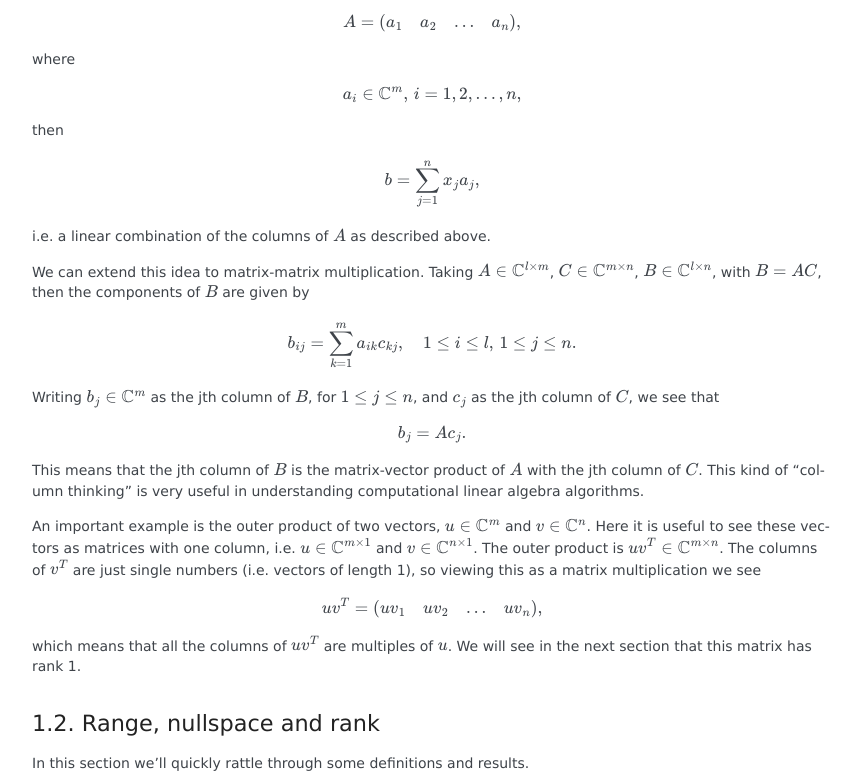
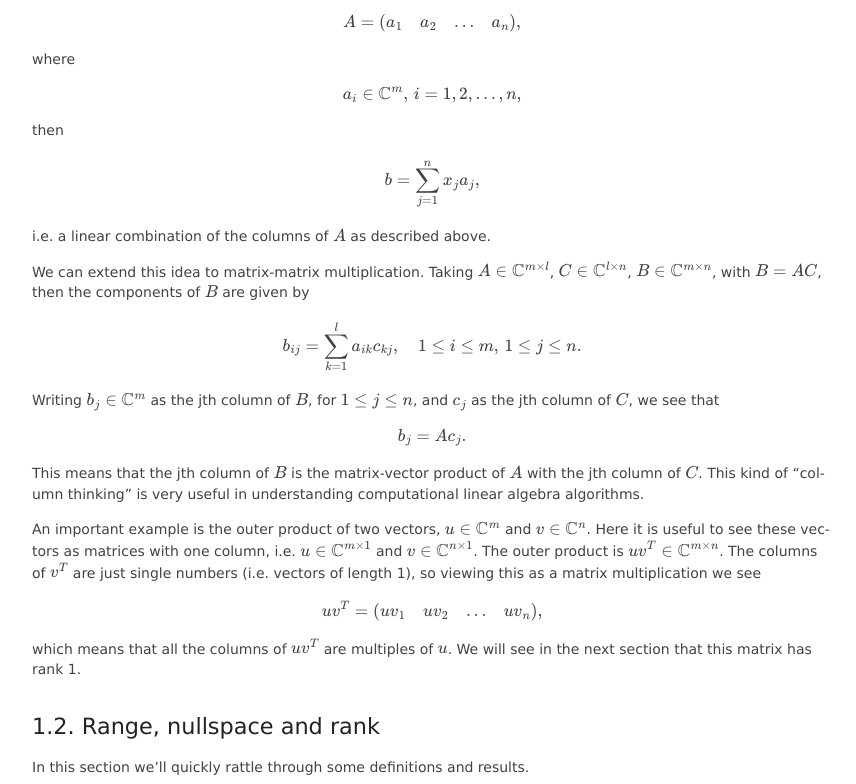
Before and after one commit to comp-lin-alg/comp-lin-alg-course, a Sphinx documentation site: the page built from doc/source/L1_preliminaries.rst, in a window 1280 px wide and 900 px high, scrolled down 1154 px, cut to the strip 0-784 px from the top of the window. Shown: the whole strip, without its empty margins (163-1019 px from the left). Built offline with Sphinx 7.4.7, drawn with Linux system fonts in a browser that asks for light colours; pages that are not in the unit, such as notebooks, are missing from menus.

Commit message:
fix link

```diff
--- a/doc/source/L1_preliminaries.rst
+++ b/doc/source/L1_preliminaries.rst
@@ -88,13 +88,13 @@ then
 i.e. a linear combination of the columns of `A` as described above.
 
 We can extend this idea to matrix-matrix multiplication. Taking
-`A\in \mathbb{C}^{l\times m}`, `C\in \mathbb{C}^{m\times n}`,
-`B\in \mathbb{C}^{l\times n}`, with `B=AC`, then the components of
+`A\in \mathbb{C}^{m\times l}`, `C\in \mathbb{C}^{l\times n}`,
+`B\in \mathbb{C}^{m\times n}`, with `B=AC`, then the components of
 `B` are given by
 
    .. math::
 
-      b_{ij} = \sum_{k=1}^m a_{ik}c_{kj}, \quad 1\leq i \leq l, \,
+      b_{ij} = \sum_{k=1}^l a_{ik}c_{kj}, \quad 1\leq i \leq m, \,
       1\leq j \leq n.
 
 Writing `b_j \in \mathbb{C}^m` as the jth column of `B`, for `1\leq j \leq n`,
@@ -549,7 +549,7 @@ Hence, the map
 
 is an orthogonal projector. In fact, `P` has very simple form.
 
-.. _orthogonal_projector
+.. _orthogonal_projector:
 
 .. proof:theorem::
 
```
Also changed, not shown: doc/source/L2_QR_factorisation.rst (+8 -6 lines).
